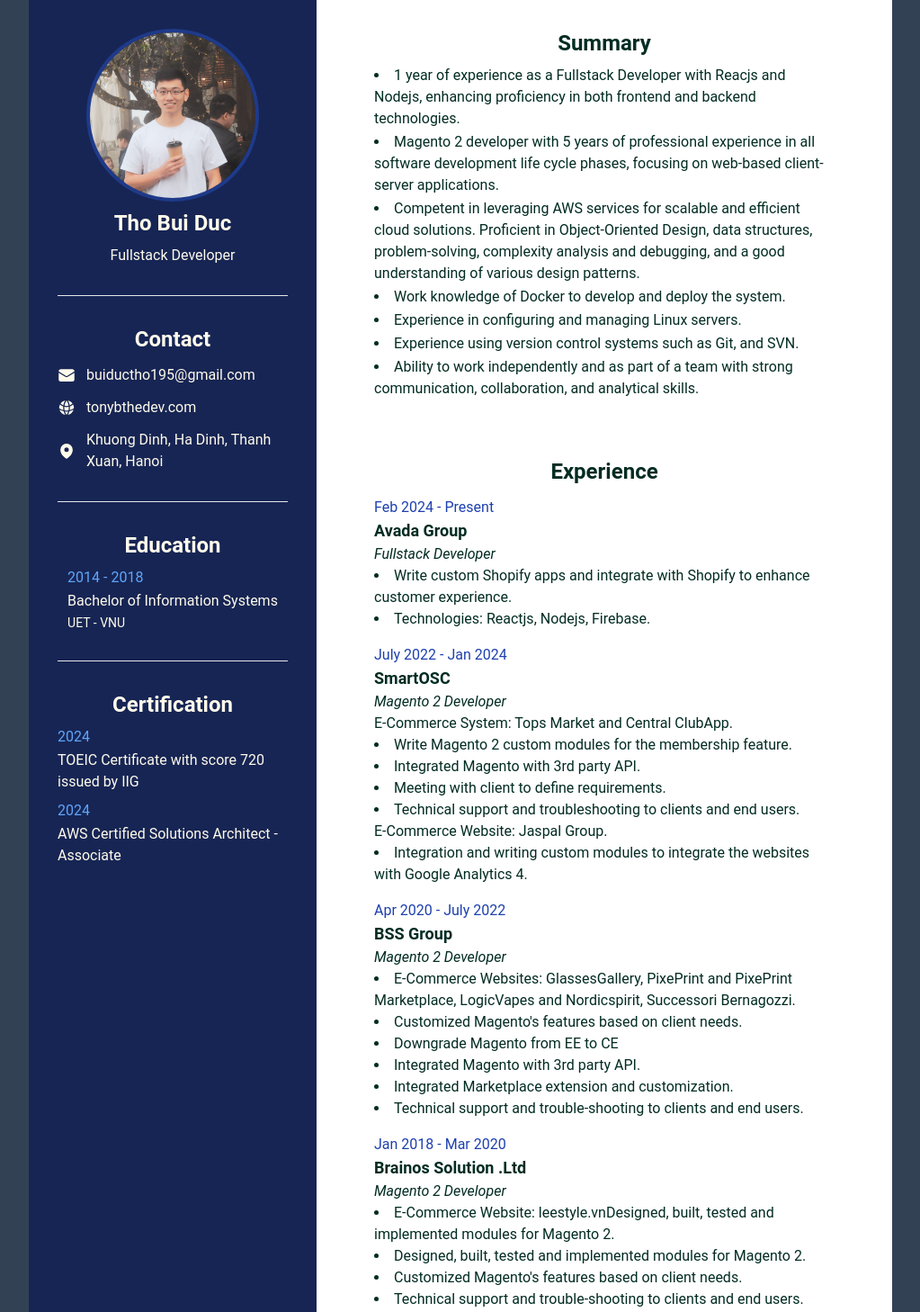
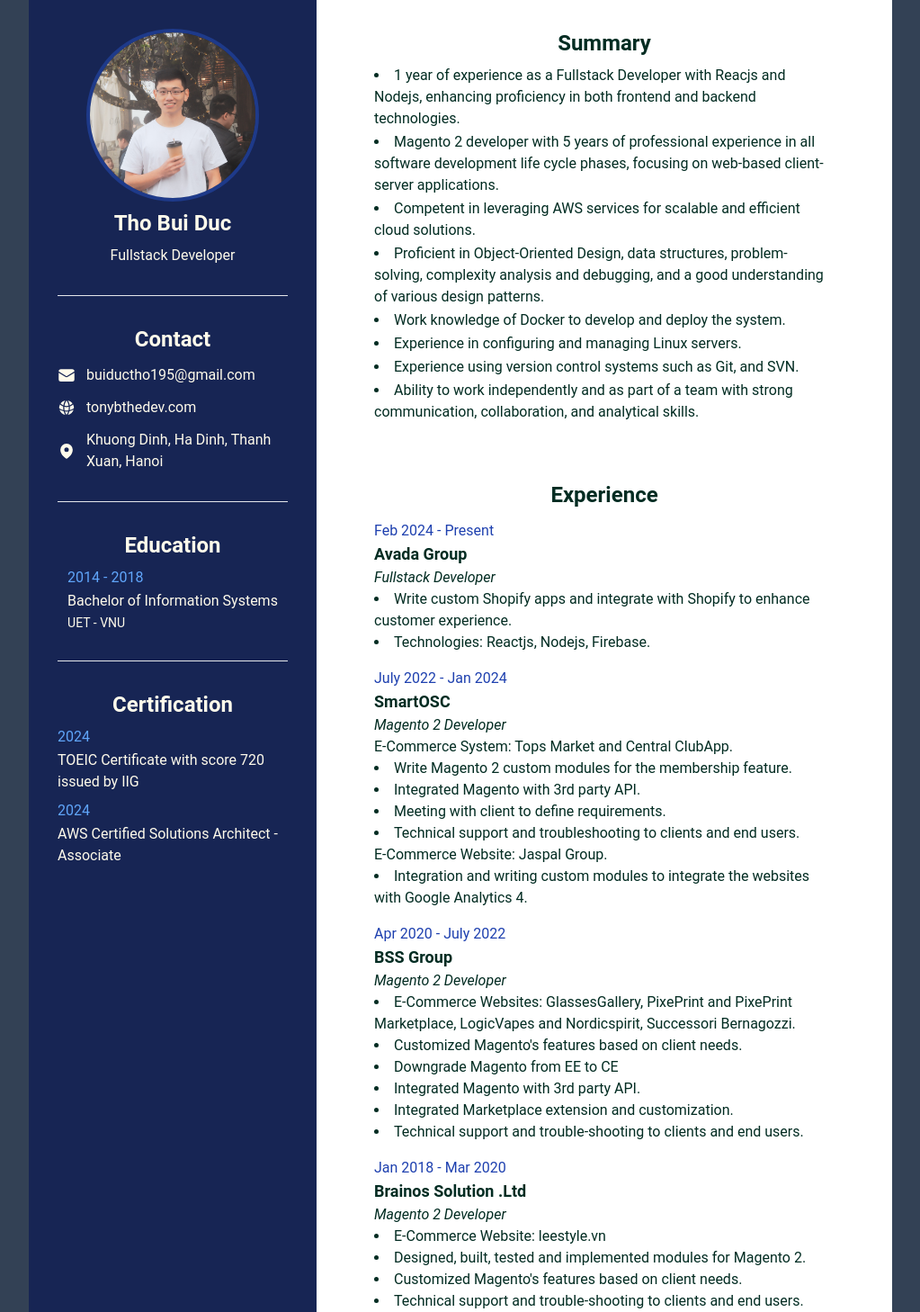
Before and after one commit to bdt195/cv, a React (Vite) app: page / in a window 1280 px wide. Shown: the top 1458 px of the page at 90% size, without its empty margins (128-1151 px from the left). Built offline with nearby package versions, Linux system fonts and the light colour scheme.

Commit message:
Fix typos
Signed-off-by: TonyB <buiductho195@gmail.com>

```diff
--- a/src/components/ExperienceCard.jsx
+++ b/src/components/ExperienceCard.jsx
@@ -61,7 +61,7 @@
         {
           title: '',
           details: [
-            'E-Commerce Website: leestyle.vnDesigned, built, tested and implemented\n' + 'modules for Magento 2.',
+            'E-Commerce Website: leestyle.vn',
             'Designed, built, tested and implemented modules for Magento 2.',
             "Customized Magento's features based on client needs.",
             'Technical support and trouble-shooting to clients and end users.',
--- a/src/components/SummaryCard.jsx
+++ b/src/components/SummaryCard.jsx
@@ -4,8 +4,8 @@
       'backend technologies.',
     'Magento 2 developer with 5 years of professional experience in all software development life cycle phases, focusing\n' +
       'on web-based client-server applications.',
-    'Competent in leveraging AWS services for scalable and efficient cloud solutions.\n' +
-      'Proficient in Object-Oriented Design, data structures, problem-solving, complexity analysis and debugging, and a\n' +
+    'Competent in leveraging AWS services for scalable and efficient cloud solutions.',
+    'Proficient in Object-Oriented Design, data structures, problem-solving, complexity analysis and debugging, and a\n' +
       'good understanding of various design patterns.',
     'Work knowledge of Docker to develop and deploy the system.',
     'Experience in configuring and managing Linux servers.',
```
